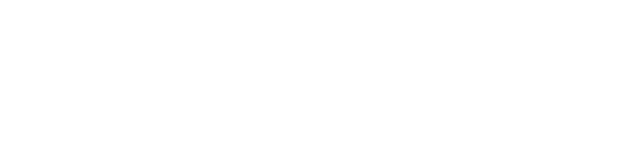
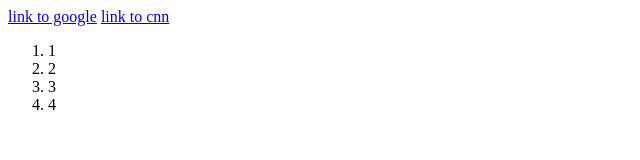
Before and after one commit to howlernumber1/testbench2, a plain HTML site: page index.html in a window 1280 px wide. Shown: the whole page, without its empty margins (0-640 px from the left). Drawn offline with Linux system fonts and the light colour scheme.

Commit message:
Added links and ordered lsit

```diff
--- a/index.html
+++ b/index.html
@@ -4,9 +4,16 @@
     <meta charset="UTF-8">
     <meta name="viewport" content="width=device-width, initial-scale=1.0">
     <meta http-equiv="X-UA-Compatible" content="ie=edge">
-    <title>Document</title>
+    <title>dogs</title>
 </head>
 <body>
-
+    <a href="http://google.com">link to google</a>
+    <a href="http://cnn.com">link to cnn</a>
+    <ol>
+        <li>1</li>
+        <li>2</li>
+        <li>3</li>
+        <li>4</li>
+    </ol>
 </body>
 </html>
```
